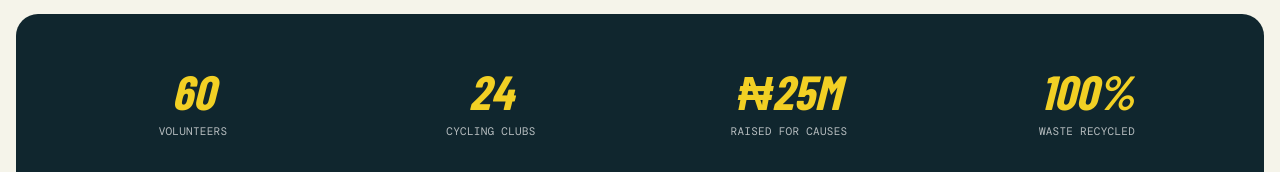
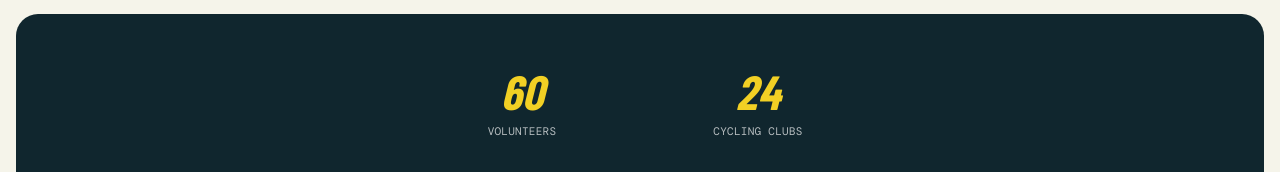
Before and after one commit to GeeNahz/eko170, a Next.js app: page /community in a window 1280 px wide. Shown: the part 623-795 px from the top of the page. Built offline with nearby package versions, Linux system fonts and the light colour scheme; no server answers; a web font is replaced by a local one.

Commit message:
fix(community): drop two stat cards, re-center the row
Removed "Raised for Causes" and "Waste Recycled" from the
Community stat row; grid now centers the remaining two cards
instead of leaving two empty columns in a four-up layout.

```diff
--- a/src/features/base/community/components/community-stats.tsx
+++ b/src/features/base/community/components/community-stats.tsx
@@ -4,7 +4,7 @@ import { COMMUNITY_STATS } from "../constants";
 export function CommunityStats() {
   return (
     <div className="overflow-hidden bg-brand-teal-deep px-5 py-4.5 sm:mx-4 sm:mt-4 sm:rounded-[22px] sm:px-10 sm:py-14">
-      <div className="mx-auto grid w-full max-w-[1280px] grid-cols-2 gap-6 sm:grid-cols-4">
+      <div className="mx-auto grid w-full max-w-md grid-cols-2 gap-6">
         {COMMUNITY_STATS.map((stat, i) => (
           <Reveal key={stat.id} delay={i * 0.05} className="text-center">
             <div className="font-heading text-5xl leading-[0.9] font-black text-brand-yellow italic">
--- a/src/features/base/community/constants.ts
+++ b/src/features/base/community/constants.ts
@@ -3,8 +3,6 @@ import type { CommunityCard, CommunityStat } from "./types";
 export const COMMUNITY_STATS: CommunityStat[] = [
   { id: "stat-volunteers", value: "60", label: "Volunteers" },
   { id: "stat-clubs", value: "24", label: "Cycling Clubs" },
-  { id: "stat-raised", value: "₦25M", label: "Raised for Causes" },
-  { id: "stat-recycled", value: "100%", label: "Waste Recycled" },
 ];
 
 export const CLUB_CARDS: CommunityCard[] = [
```
Also changed, not shown: 1 other file (tests, documents, lock files or other folders).
